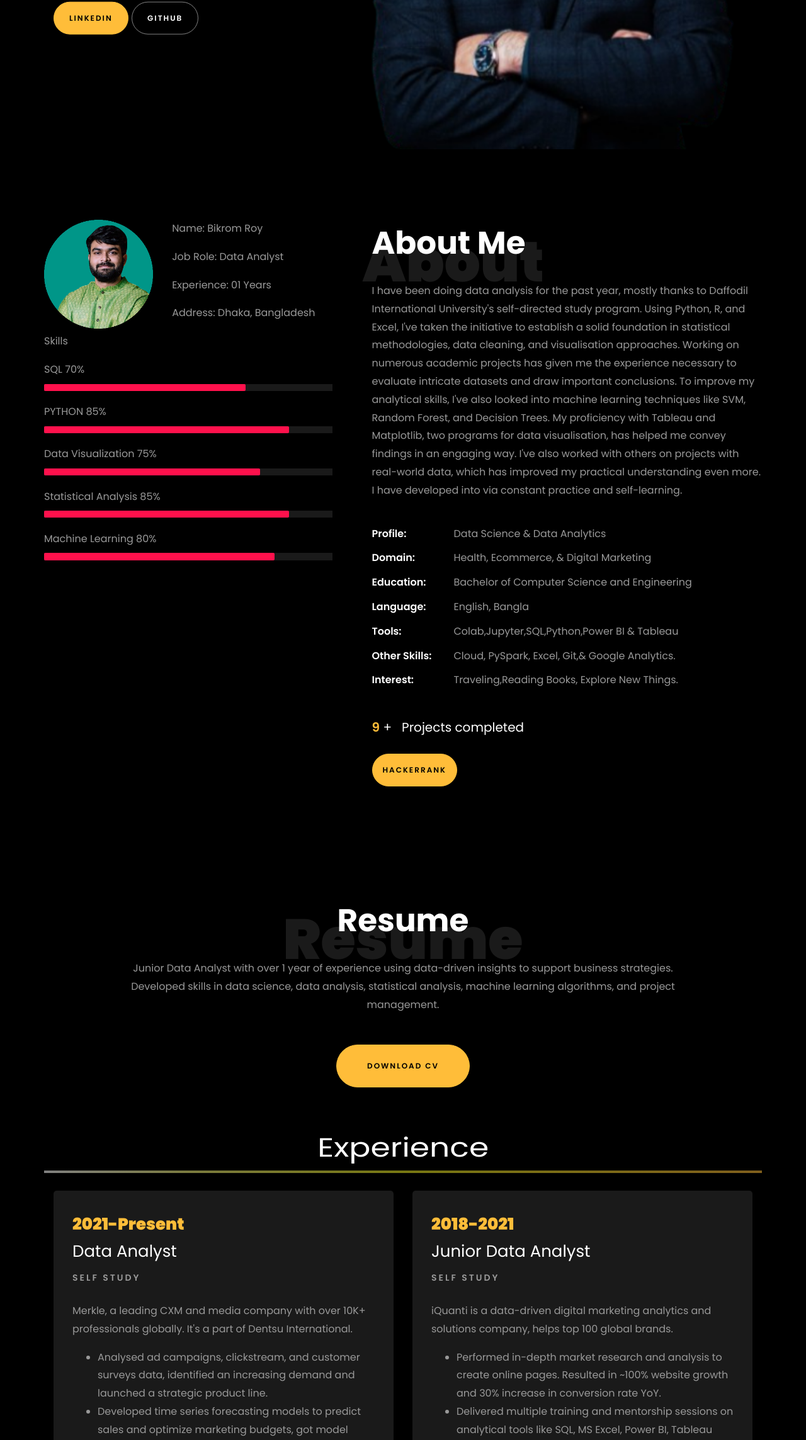
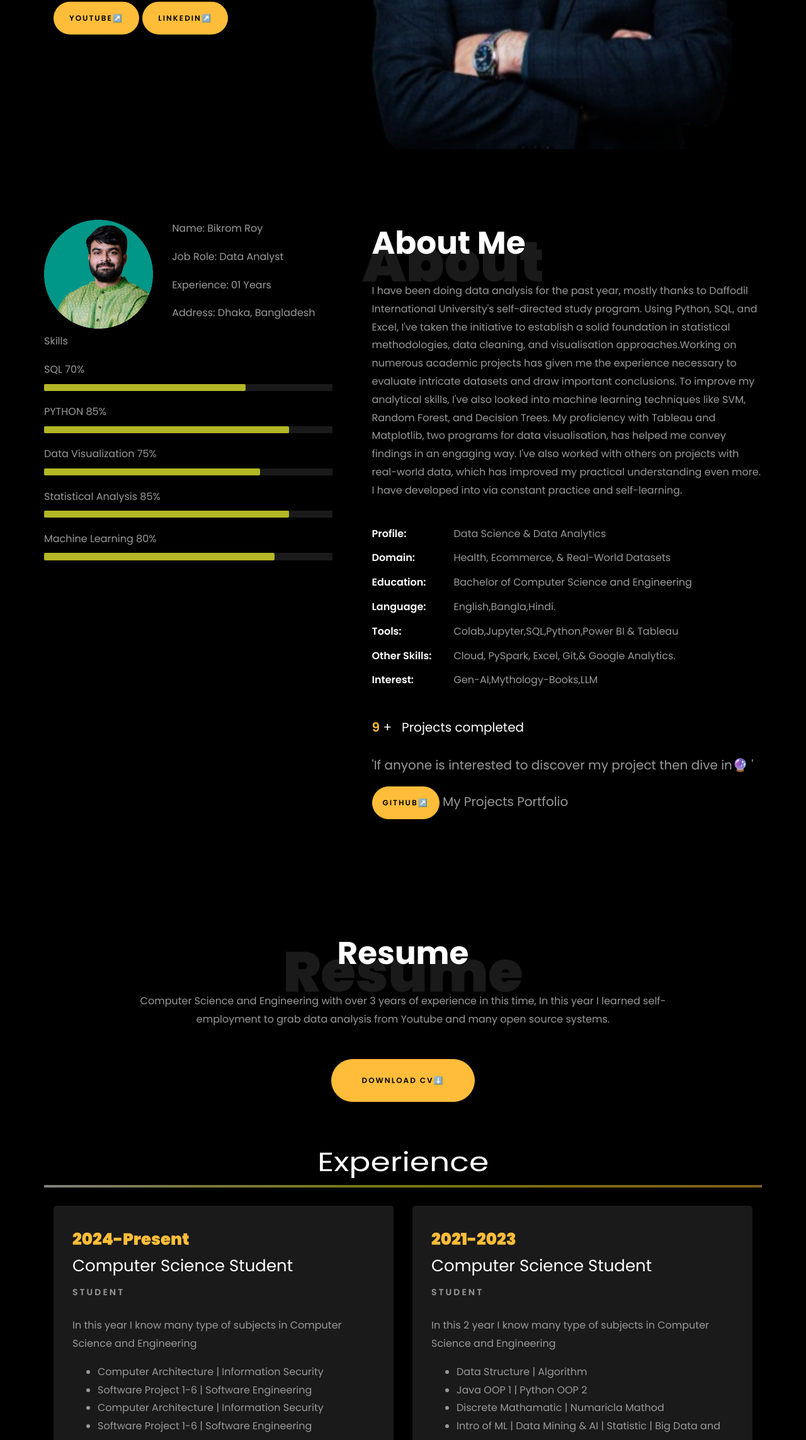
Before and after one commit to ADATYA/Adi-s-Portfolio, a plain HTML site: page index.html in a window 1280 px wide. Shown: the part 513-2800 px from the top of the page at 63% size. Drawn offline with Linux system fonts and the light colour scheme; files whose address does not match are found by name.

Commit message:
Update index.html

```diff
--- a/index.html
+++ b/index.html
@@ -53,7 +53,7 @@
 
 		.skill-mf .progress .progress-bar {
 			height: .7rem;
-			background-color: #ff114c;
+			background-color: #b3b625;
 		}
 
 
@@ -62,7 +62,7 @@
 			position: relative;
 			font-size: 30px;
 			font-weight: bold;
-			color: rgb(30, 218, 124);
+			color: rgb(33, 238, 135);
 			overflow: hidden;
 			white-space: nowrap;
 			animation: typing 3s steps(20, end) infinite;
@@ -151,7 +151,7 @@
 						<div class="one-forth d-flex  align-items-center ftco-animate"
 							data-scrollax=" properties: { translateY: '70%' }">
 							<div class="text">
-								<span class="subheading">Hello There!</span>
+								<span class="subheading">Hello There👋🏻</span>
 								<h1 class="mb-4 mt-3">I'm <span>Bikrom Adatya Roy</span></h1>
 
 								<!-- Element to contain animated typing -->
@@ -195,11 +195,11 @@
 								<br>
 								<h2>Junior Data Analyst</h2>
 								<!-- <h2 class="d-flex" style="margin-bottom: 0">With over 5 years of experience</h2> -->
-								<!-- <br> -->
-								<p><a href="https://www.linkedin.com/in/bikromroy/"
-										class="btn btn-primary py-3 px-4">LinkedIn</a>
-									<a href="https://github.com/ADATYA"
-										class="btn btn-white btn-outline-white py-3 px-4">GitHub</a>
+								<!-- <br>  (btn btn-white btn-outline-white py-3 px-4) -->
+								<p><a href="https://www.youtube.com/@bikrom-37"
+										class="btn btn-primary py-3 px-4">youtube↗️</a>
+									<a href="https://www.linkedin.com/in/bikromroy/"
+										class="btn btn-primary py-3 px-4">LinkedIn↗️</a>
 								</p>
 							</div>
 						</div>
@@ -281,20 +281,30 @@
 								<h1 class="big">About</h1>
 								<h2 class="mb-4">About Me</h2>
 
-								<p>I have been doing data analysis for the past year, mostly thanks to Daffodil International University's self-directed study program. Using Python, R, and Excel, I've taken the initiative to establish a solid foundation in statistical methodologies, data cleaning, and visualisation approaches. Working on numerous academic projects has given me the experience necessary to evaluate intricate datasets and draw important conclusions. To improve my analytical skills, I've also looked into machine learning techniques like SVM, Random Forest, and Decision Trees. My proficiency with Tableau and Matplotlib, two programs for data visualisation, has helped me convey findings in an engaging way. I've also worked with others on projects with real-world data, which has improved my practical understanding even more. I have developed into via constant practice and self-learning.</p>
+								<p>I have been doing data analysis for the past year, mostly thanks to Daffodil
+									International University's self-directed study program. Using Python, SQL, and Excel,
+									I've taken the initiative to establish a solid foundation in statistical
+									methodologies, data cleaning, and visualisation approaches.Working on numerous
+									academic projects has given me the experience necessary to evaluate intricate
+									datasets and draw important conclusions. To improve my analytical skills, I've also
+									looked into machine learning techniques like SVM, Random Forest, and Decision Trees.
+									My proficiency with Tableau and Matplotlib, two programs for data visualisation, has
+									helped me convey findings in an engaging way. I've also worked with others on
+									projects with real-world data, which has improved my practical understanding even
+									more. I have developed into via constant practice and self-learning.</p>
 								<ul class="about-info mt-4 px-md-0 px-2">
-									<li class="d-flex"><span>Profile:</span> <span>Data Science &amp; Data Analytics</span>
+									<li class="d-flex"><span>Profile:</span> <span>Data Science &amp; Data
+											Analytics</span>
 									</li>
-									<li class="d-flex"><span>Domain:</span> <span>Health, Ecommerce, &amp; Digital
-											Marketing</span></li>
-									<li class="d-flex"><span>Education:</span> <span>Bachelor of Computer Science and Engineering</span></li>
-									<li class="d-flex"><span>Language:</span> <span>English, Bangla </span></li>
+									<li class="d-flex"><span>Domain:</span> <span>Health, Ecommerce, &amp; Real-World Datasets</span></li>
+									<li class="d-flex"><span>Education:</span> <span>Bachelor of Computer Science and
+											Engineering</span></li>
+									<li class="d-flex"><span>Language:</span> <span>English,Bangla,Hindi. </span></li>
 									<li class="d-flex"><span>Tools:</span> <span>Colab,Jupyter,SQL,Python,Power BI &amp;
 											Tableau</span></li>
 									<li class="d-flex"><span>Other Skills:</span> <span>Cloud, PySpark, Excel, Git,&amp;
 											Google Analytics. </span></li>
-									<li class="d-flex"><span>Interest:</span> <span>Traveling,Reading Books,
-											Explore New Things.</span></li>
+									<li class="d-flex"><span>Interest:</span> <span>Gen-AI,Mythology-Books,LLM</span></li>
 
 								</ul>
 							</div>
@@ -307,10 +317,14 @@
 									<span class="number" data-number="10">0</span> <span>+</span>
 									<span>&nbsp; Projects completed</span>
 								</p>
-								<p><a href="https://www.hackerrank.com/profile/bikromroy0711"
-										class="btn btn-primary py-3 px-3">Hackerrank</a></p>
+								<p>
+									'If anyone is interested to discover my project then dive in🔮 '
+								</p>
+								<p><a href="https://github.com/ADATYA"
+										class="btn btn-primary py-3 px-3">GitHub↗️ </a>  My Projects Portfolio </p>
 							</div>
 						</div>
+
 					</div>
 				</div>
 			</div>
@@ -326,13 +340,14 @@
 				<div class="col-md-10 heading-section text-center ftco-animate">
 					<h1 class="big big-2">Resume</h1>
 					<h2 class="mb-4">Resume</h2>
-					<p>Junior Data Analyst with over 1 year of experience using data-driven insights to support business strategies. Developed skills in data science, data analysis, statistical analysis, machine learning algorithms, and project management.</p>
+					<p>Computer Science and Engineering with over 3 years of experience in this time, In this year I learned self-employment to grab data analysis from Youtube and many open source systems. </p>
 
-				<div class="row justify-content-center mt-5">
+					<div class="row justify-content-center mt-5">
 						<div class="col-md-6 text-center ftco-animate">
-							<p><a href="https://drive.google.com/file/d/11FbPuYCh6Tm0LpBYYQyPehXeNI8dCIHd/view?usp=sharing" class="btn btn-primary py-4 px-5">Download CV</a></p>
+							<p><a href="https://drive.google.com/file/d/11FbPuYCh6Tm0LpBYYQyPehXeNI8dCIHd/view?usp=sharing"
+									class="btn btn-primary py-4 px-5">Download CV⬇️</a></p>
 						</div>
-				</div>
+					</div>
 
 				</div>
 
@@ -347,18 +362,15 @@
 			<div class="row">
 				<div class="col-md-6">
 					<div class="resume-wrap ftco-animate">
-						<span class="date">2021-Present</span>
-						<h2>Data Analyst</h2>
-						<span class="position">Self Study </span>
-						<p class="mt-4">Merkle, a leading CXM and media company with over 10K+ professionals globally.
-							It's a part of Dentsu International.
+						<span class="date">2024-Present</span>
+						<h2>Computer Science Student</h2>
+						<span class="position">Student </span>
+						<p class="mt-4">In this year I know many type of subjects in Computer Science and Engineering
 						<ul>
-							<li>Analysed ad campaigns, clickstream, and customer surveys data, identified an increasing
-								demand and launched a strategic product line.</li>
-							<li>Developed time series forecasting models to predict sales and optimize marketing
-								budgets, got model performance of 92%.</li>
-							<li>Designed and executed A/B tests, performed rigorous statistical analysis. Led to 20% MoM
-								increase in the conversion rate.</li>
+							<li>Computer Architecture | Information Security</li>
+							<li>Software Project 1-6 | Software Engineering</li>
+							<li>Computer Architecture | Information Security</li>
+							<li>Software Project 1-6 | Software Engineering</li>
 						</ul>
 						</p>
 					</div>
@@ -367,18 +379,18 @@
 
 				<div class="col-md-6">
 					<div class="resume-wrap ftco-animate">
-						<span class="date">2018-2021</span>
-						<h2>Junior Data Analyst</h2>
-						<span class="position">Self Study</span>
-						<p class="mt-4">iQuanti is a data-driven digital marketing analytics and solutions company,
-							helps top 100 global brands.
+						<span class="date">2021-2023</span>
+						<h2>Computer Science Student</h2>
+						<span class="position">Student</span>
+						<p class="mt-4">In this 2 year I know many type of subjects in Computer Science and Engineering
 						<ul>
-							<li>Performed in-depth market research and analysis to create online pages. Resulted in
-								~100% website growth and 30% increase in conversion rate YoY.</li>
-							<li>Delivered multiple training and mentorship sessions on analytical tools like SQL, MS
-								Excel, Power BI, Tableau and Python.</li>
-							<li>Performed migration and enhancements for merchandising dashboard, involved data
-								integration and its feature improvement.</li>
+							<li>Data Structure | Algorithm</li>
+							<li>Java OOP 1 | Python OOP 2</li>
+							<li>Discrete Mathamatic | Numaricla Mathod</li>
+							<li>Intro of ML | Data Mining & AI | Statistic | Big Data and Iot</li>
+							<li>Compiler Design | Operating System</li>
+							<li>Data Communication | Computer Networking</li>
+
 						</ul>
 						</p>
 					</div>
@@ -401,7 +413,7 @@
 						<span class="date">2021-2025</span>
 						<h2>Bachelor of Computerr Science and Engineering</h2>
 						<span class="position">Daffodil International University,Dhaka</span>
-						<p class="mt-4">CGPA: 3.50</p>
+						<p class="mt-4">CGPA: 3.25</p>
 						<p class="mt-4">Grade: First class distinction.</p>
 					</div>
 				</div>
@@ -427,34 +439,31 @@
 				<div class="col-md-7 heading-section text-center ftco-animate">
 					<h1 class="big big-2">Projects</h1>
 					<h2 class="mb-4">Projects</h2>
-					<p>Below are the sample Data Analytics projects on SQL, Python, Power BI & ML.</p>
+					<p>In the Bhagavad Gita, Lord Krishna outlines -> <i>"true success lies not in external achievements or material possessions but in cultivating inner qualities and fulfilling one's dharma, or duty."</i></p><br>
+
+					<p>Below are the top most <b> Data Analytics</b> projects on SQL, Python, Power BI & ML.</p>
+
 				</div>
 			</div>
 			<div class="row d-flex">
 				<div class="col-md-4 d-flex ftco-animate">
 					<div class="blog-entry justify-content-end">
-						<a href="#"
-							class="block-20 zoom-effect" style="background-image: url('images/proj_1.jpg');">
+						<a href="https://github.com/ADATYA/Data-Analysis-Project-s-on-jupyter-Notebook/blob/main/Hotel_Booking_Data_analysis_Project.ipynb" class="block-20 zoom-effect" style="background-image: url('images/proj_1.jpg');">
 						</a>
 						<div class="text mt-3 float-right d-block">
 
-							<h3 class="heading"><a
-									href="#">Digital
-									Music Store Data Analysis using SQL</a></h3>
-							<p>Analyzed music store data using advanced SQL queires to identify gaps and increase the
-								business growth.</p>
+							<h3 class="heading"><a href="https://github.com/ADATYA/Data-Analysis-Project-s-on-jupyter-Notebook/blob/main/Hotel_Booking_Data_analysis_Project.ipynb">Hotel Reservation Data Analysis using Python</a></h3>
+							<p>We analyzed hotel cancellation and reservation data using advanced Python programming to identify hotel reservations in a month or a year. </p>
 						</div>
 					</div>
 				</div>
 				<div class="col-md-4 d-flex ftco-animate">
 					<div class="blog-entry justify-content-end">
-						<a href="#"
-							class="block-20 zoom-effect" style="background-image: url('images/proj_2.jpg');">
+						<a href="#" class="block-20 zoom-effect" style="background-image: url('images/proj_2.jpg');">
 						</a>
 						<div class="text mt-3 float-right d-block">
 
-							<h3 class="heading"><a
-									href="#">Data
+							<h3 class="heading"><a href="#">Data
 									Analysis using Python Project for Beginners</a></h3>
 							<p>Performed exploratory data analysis on diwali sales data using Python to improve the
 								customer experience.</p>
@@ -463,13 +472,11 @@
 				</div>
 				<div class="col-md-4 d-flex ftco-animate">
 					<div class="blog-entry">
-						<a href="#"
-							class="block-20 zoom-effect" style="background-image: url('images/proj_3.jpg');">
+						<a href="#" class="block-20 zoom-effect" style="background-image: url('images/proj_3.jpg');">
 						</a>
 						<div class="text mt-3 float-right d-block">
 
-							<h3 class="heading"><a
-									href="#">Power
+							<h3 class="heading"><a href="#">Power
 									BI Sales dashboard Project for Beginners</a></h3>
 							<p>Designed a power bi dashboard for Madhav Store to track and analyze the online sales data
 								acorss Bangladesh.</p>
@@ -482,13 +489,11 @@
 			<div class="row d-flex justify-content-center">
 				<div class="col-md-4 d-flex ftco-animate">
 					<div class="blog-entry justify-content-end">
-						<a href="#"
-							class="block-20 zoom-effect" style="background-image: url('images/proj_4.jpg');">
+						<a href="#" class="block-20 zoom-effect" style="background-image: url('images/proj_4.jpg');">
 						</a>
 						<div class="text mt-3 float-right d-block">
 
-							<h3 class="heading"><a
-									href="#">Sales Forecast-
+							<h3 class="heading"><a href="#">Sales Forecast-
 									Time Series Forecasting</a></h3>
 							<p>Used multiple machine learning models to forecast sales (retail store) and performed time
 								series analysis.</p>
@@ -497,13 +502,11 @@
 				</div>
 				<div class="col-md-4 d-flex ftco-animate">
 					<div class="blog-entry justify-content-end">
-						<a href="#"
-							class="block-20 zoom-effect" style="background-image: url('images/proj_5.jpg');">
+						<a href="#" class="block-20 zoom-effect" style="background-image: url('images/proj_5.jpg');">
 						</a>
 						<div class="text mt-3 float-right d-block">
 
-							<h3 class="heading"><a
-									href="#">Customer
+							<h3 class="heading"><a href="#">Customer
 									Segmentation using clustering model</a></h3>
 							<p>Developed a ML model to give various recommendations of financial products &amp; services
 								on target customer groups.</p>
@@ -556,11 +559,11 @@
 			<!-- <div class="container"> -->
 			<div class="row justify-content-center">
 				<div class="col-md-7 ftco-animate text-center">
-					<h2>More projects on<span> Github </span> </h2>
+					<h2> My Achievements <span> Gallary </span> </h2>
 					<div class="heading">
-						<h4> I love to solve data problems &amp; uncover hidden data stories </h4>
+						<h5>"A person can rise through the efforts of his own mind; he can also degrade himself by his own mind." - Lord Krishna</h5>
 						<br>
-						<p><a href="https://github.com/ADATYA" class="btn btn-primary py-3 px-5">GitHub</a></p>
+						<p><a href="https://drive.google.com/drive/folders/16EL0rfNADQ8eVOlmnzpU59HrcSxGkd50?usp=sharing" class="btn btn-primary py-3 px-5">Click Here↗️</a></p>
 					</div>
 				</div>
 			</div>
@@ -587,7 +590,7 @@
 							<span class="icon-map-signs"></span>
 						</div>
 						<h3 class="mb-4">Address</h3>
-						<p>Dhaka,Bangladesh</p>
+						<p><a href="https://www.natore.gov.bd/bn/site/page/DfG4-%E0%A6%9C%E0%A7%87%E0%A6%B2%E0%A6%BE%E0%A6%B0-%E0%A6%AE%E0%A6%BE%E0%A6%A8%E0%A6%9A%E0%A6%BF%E0%A6%A4%E0%A7%8D%E0%A6%B0">Natore,Bangladesh</a></p>
 					</div>
 				</div>
 				<div class="col-md-6 col-lg-3 d-flex ftco-animate">
@@ -605,7 +608,7 @@
 							<span class="icon-paper-plane"></span>
 						</div>
 						<h3 class="mb-4">Email Address</h3>
-						<p><a href="mailto:bikromroy0711@gmail.com">bikromroy0711@gmail.com</a></p>
+						<p><a href="bikromroy0711@gmail.com">G-mail</a></p>
 					</div>
 				</div>
 				<div class="col-md-6 col-lg-3 d-flex ftco-animate">
@@ -614,7 +617,7 @@
 							<span class="icon-globe"></span>
 						</div>
 						<h3 class="mb-4">Current Location</h3>
-						<p><a href="#">Dhaka,Bangladesh</a></p>
+						<p><a href="https://dhakadiv.gov.bd/en/site/page/%E0%A6%AE%E0%A6%BE%E0%A6%A8%E0%A6%9A%E0%A6%BF%E0%A6%A4%E0%A7%8D%E0%A6%B0%E0%A7%87-%E0%A6%A2%E0%A6%BE%E0%A6%95%E0%A6%BE-%E0%A6%AC%E0%A6%BF%E0%A6%AD%E0%A6%BE%E0%A6%97">Dhaka,Bangladesh</a></p>
 					</div>
 				</div>
 
@@ -624,14 +627,14 @@
 					<div class="row justify-content-center">
 						<div class="col-md-7 ftco-animate text-center">
 							<h2>Have a<span> Queary? </span> <a href="https://forms.gle/4q8bwR7hs2ynf4SG6"
-									class="btn btn-primary py-3 px-5">Click Here</a> </h2>
+									class="btn btn-primary py-3 px-5">Click Here 📩</a> </h2>
 						</div>
 					</div>
 					<br>
 					<ul class="ftco-footer-social list-unstyled d-flex justify-content-center align-items-center mb-0">
 						<li class="ftco-animate normal-txt">Find me on </li>
-						<li class="ftco-animate"><a href="https://scholar.google.com/citations?user=Ysy5KuoAAAAJ&hl=en"><span
-									class="icon-google"></span></a></li>
+						<li class="ftco-animate"><a href="https://www.youtube.com/@Bikrom-37"><span
+									class="icon-youtube"></span></a></li>
 						<li class="ftco-animate"><a href="https://www.linkedin.com/in/bikromroy/"><span
 									class="icon-linkedin"></span></a></li>
 						<li class="ftco-animate"><a href="https://github.com/ADATYA"><span
@@ -656,10 +659,10 @@
 
 					<p><!-- Link back to Colorlib can't be removed. Template is licensed under CC BY 3.0. -->
 						Copyright &copy;
-						<script>document.write(new Date().getFullYear());</script> All rights reserved By Bikrom <!--This template
+						<script>document.write(new Date().getFullYear());</script> All rights reserved By Bikrom🙎🏻‍♂️ <!--This template
 						is made with <i class="icon-heart color-danger" aria-hidden="true"></i> by <a
 							href="https://colorlib.com" target="_blank">Colorlib</a>
-						 Link back to Colorlib can't be removed. Template is licensed under CC BY 3.0. -->
+						 Link back to Colorlib can't be removed. The template is licensed under CC BY 3.0. -->
 					</p>
 				</div>
 			</div>
```
